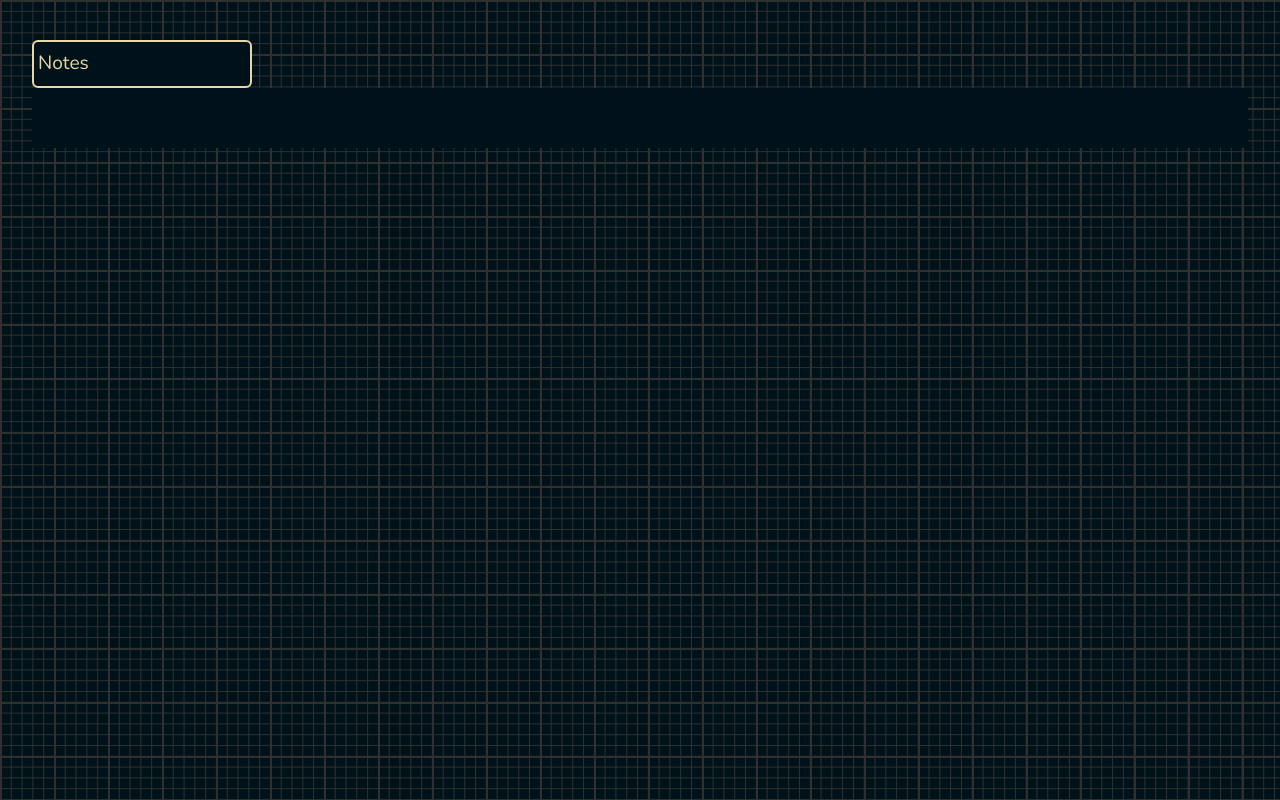
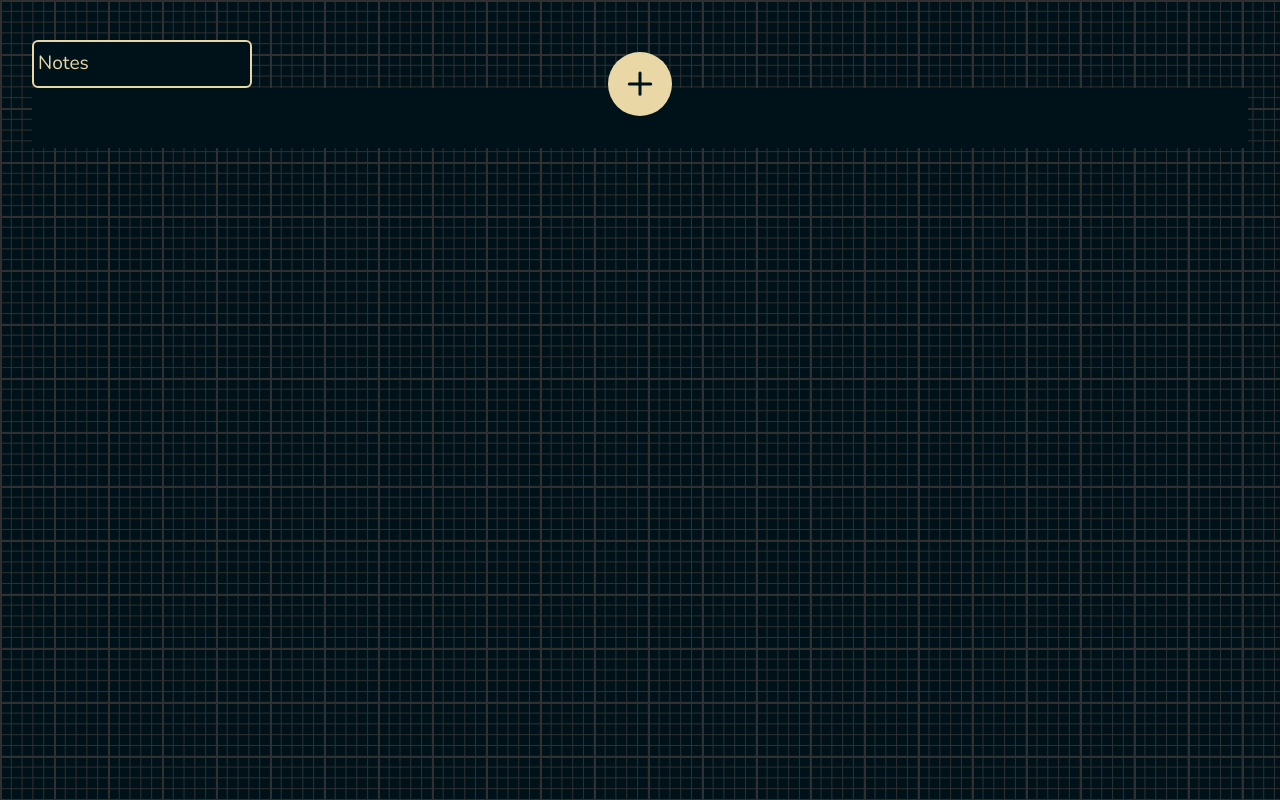
Before and after one commit to carjuan/brainblox-client, a React (Vite) app: page / in a window 1280 px wide. Built offline with nearby package versions, Linux system fonts and the light colour scheme.

Commit message:
add notes palette toggler

```diff
--- a/src/components/NotesMenu/index.tsx
+++ b/src/components/NotesMenu/index.tsx
@@ -1,10 +1,21 @@
 import './NotesMenu.scss';
+import NotesPaletteToggler from '../NotesPaletteToggler';
+import { useState } from 'react';
 export default function NotesMenu() {
+  const [shouldAnimate, setShouldAnimate] = useState<boolean>(false);
+
+  const togglePaletteMenu = () => {
+    setShouldAnimate((shouldAnimate: boolean): boolean => !shouldAnimate);
+  };
 
   return (
     <section className="menu">
       <h2 className="visually-hidden">Notes Menu</h2>
       <div className="menu__wrapper">
+        <NotesPaletteToggler
+          shouldAnimate={shouldAnimate}
+          togglePalette={togglePaletteMenu}
+        />
       </div>
     </section>
   );
--- /dev/null
+++ b/src/components/NotesPaletteToggler/NotesPaletteToggler.scss
@@ -0,0 +1,40 @@
+@use '../../styles/util' as u;
+.notes-button {
+  &__btn {
+    position: absolute;
+    top: -60%;
+    left: 50%;
+    transform: translate(-50%);
+    padding: u.rem(16);
+    border: none;
+    background-color: var(--clr-bb-light);
+    border-radius: 50%;
+  }
+
+  &__add-icon {
+    $notes-button: &;
+    display: block;
+    overflow: visible;
+  }
+
+  &__add-path {
+    $ap: &;
+    stroke: var(--clr-bb-dark);
+    transform-origin: center;
+    transition:
+      rotate 0.4s cubic-bezier(0.45, 0.58, 0.29, 1.3),
+      opacity 0.2s ease 0.1s;
+
+    &--vertical-animate {
+      @extend #{$ap};
+      rotate: 270deg;
+    }
+
+    &--horizontal-animate {
+      @extend #{$ap};
+      transition: rotate 0.5s cubic-bezier(0.45, 0.58, 0.29, 1.3);
+      rotate: 270deg;
+      opacity: 0;
+    }
+  }
+}
--- /dev/null
+++ b/src/components/NotesPaletteToggler/index.tsx
@@ -0,0 +1,44 @@
+import './NotesPaletteToggler.scss';
+
+interface NotesButtonProps {
+  togglePalette: () => void;
+  shouldAnimate: boolean;
+}
+
+export default function NotesPaletteToggler({
+  shouldAnimate,
+  togglePalette,
+}: NotesButtonProps) {
+  return (
+    <div className="notes-button">
+      <button
+        onClick={() => togglePalette()}
+        aria-label="open notes palette"
+        className="notes-button__btn btn"
+      >
+        <svg
+          className="notes-button__add-icon"
+          width="32"
+          height="32"
+          viewBox="0 0 32 32"
+          xmlns="http://www.w3.org/2000/svg"
+        >
+          <path
+            className={`notes-button__add-path${shouldAnimate ? '--horizontal-animate' : ''}`}
+            d="M26.6665 16.0092H5.33325"
+            strokeWidth="3"
+            strokeLinecap="round"
+            strokeLinejoin="round"
+          />
+          <path
+            className={`notes-button__add-path${shouldAnimate ? '--vertical-animate' : ''}`}
+            d="M16 26.3333L16 5"
+            strokeWidth="3"
+            strokeLinecap="round"
+            strokeLinejoin="round"
+          />
+        </svg>
+      </button>
+    </div>
+  );
+}
```
Also changed, not shown: 1 other file (tests, documents, lock files or other folders).
